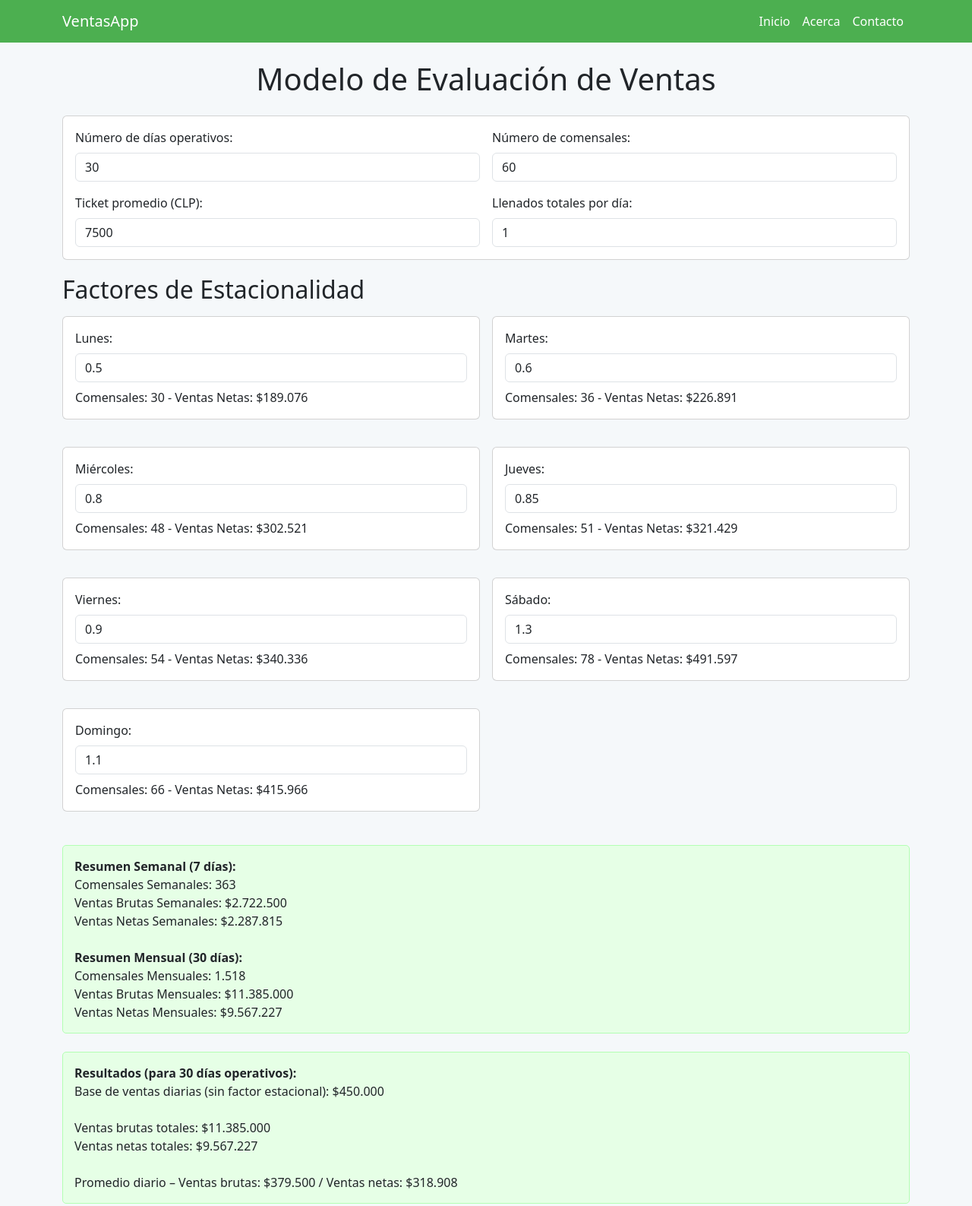
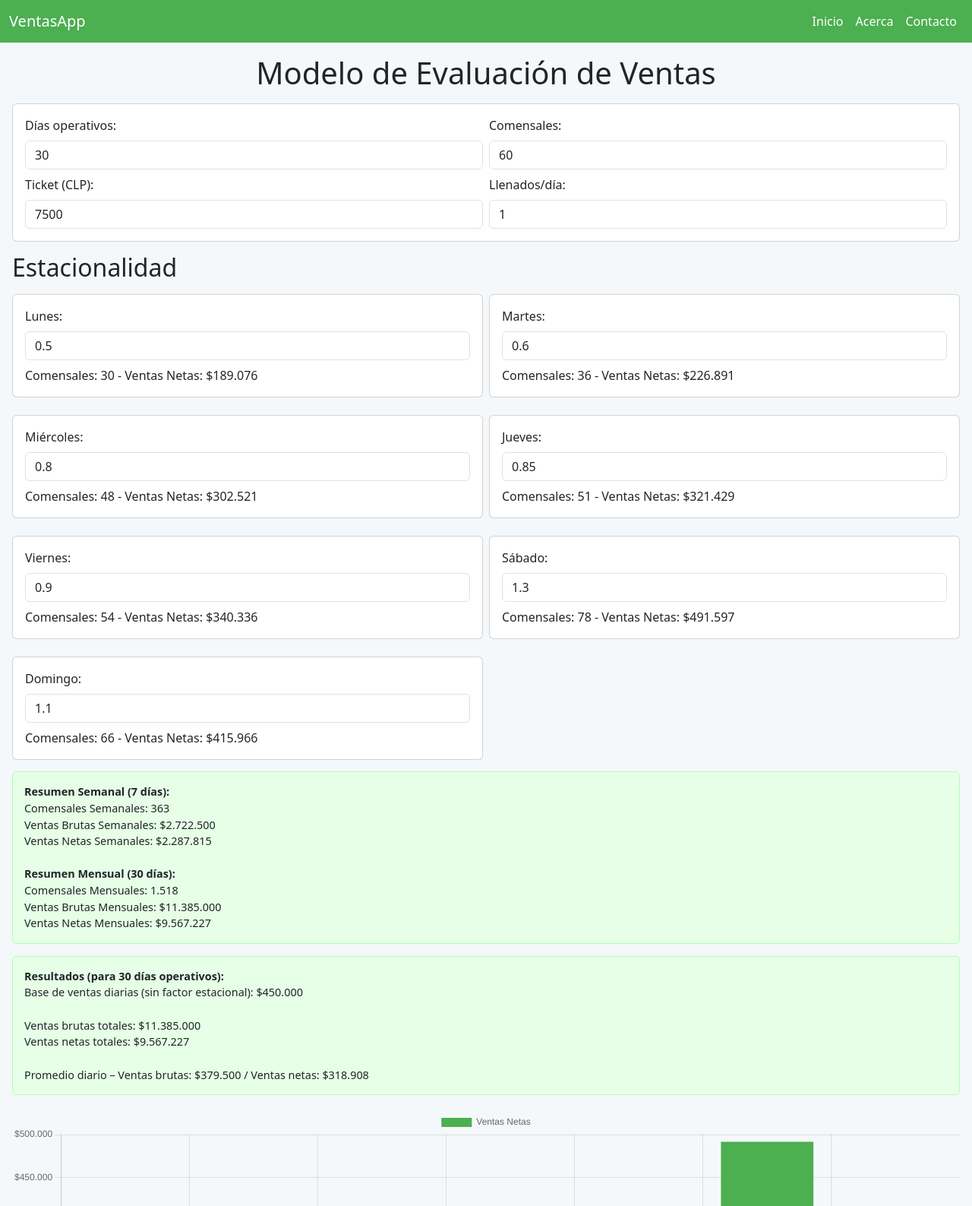
Before and after one commit to mstrubee/Estimacion_Ventas, a plain HTML site: page index.html in a window 1280 px wide. Shown: the top 1587 px of the page at 76% size. Drawn offline with nearby package versions, Linux system fonts and the light colour scheme.

Commit message:
index.html

```diff
--- a/index.html
+++ b/index.html
@@ -2,8 +2,9 @@
 <html lang="es">
 <head>
   <meta charset="UTF-8">
+  <!-- Meta viewport para dispositivos móviles -->
   <meta name="viewport" content="width=device-width, initial-scale=1">
-  <title>Estimación de Ventas - App</title>
+  <title>VentasApp - Móvil</title>
   <!-- Bootstrap CSS CDN -->
   <link href="https://cdn.jsdelivr.net/npm/bootstrap@5.3.0/dist/css/bootstrap.min.css" rel="stylesheet">
   <!-- Chart.js -->
@@ -11,6 +12,7 @@
   <style>
     body {
       background-color: #f5f8fa;
+      padding-bottom: 20px;
     }
     .navbar {
       background-color: #4CAF50;
@@ -18,23 +20,44 @@
     .navbar-brand, .nav-link {
       color: #fff !important;
     }
-    .card { margin-bottom: 20px; }
+    .card {
+      margin-bottom: 15px;
+    }
     .result, #resumen_periodos {
       background-color: #e6ffe6;
       border: 1px solid #b3ffb3;
       padding: 15px;
       border-radius: 5px;
-      margin-bottom: 20px;
+      margin-bottom: 15px;
+      font-size: 0.9rem;
     }
     .chart-container {
       margin-top: 20px;
+    }
+    label {
+      font-weight: 500;
+    }
+    /* Ajustes para pantallas menores (ej. iPhone) */
+    @media (max-width: 480px) {
+      h1 {
+        font-size: 1.5rem;
+      }
+      .card-body, .result {
+        padding: 10px;
+      }
+      .form-label {
+        font-size: 0.9rem;
+      }
+      input.form-control {
+        font-size: 1rem;
+      }
     }
   </style>
 </head>
 <body>
   <!-- Navbar -->
-  <nav class="navbar navbar-expand-lg mb-4">
-    <div class="container">
+  <nav class="navbar navbar-expand-lg mb-3">
+    <div class="container-fluid">
       <a class="navbar-brand" href="#">VentasApp</a>
       <button class="navbar-toggler" type="button" data-bs-toggle="collapse"
               data-bs-target="#navbarNav" aria-controls="navbarNav"
@@ -51,28 +74,28 @@
     </div>
   </nav>
 
-  <!-- Main container -->
-  <div class="container">
-    <h1 class="text-center mb-4">Modelo de Evaluación de Ventas</h1>
+  <!-- Contenedor principal -->
+  <div class="container-fluid px-3">
+    <h1 class="text-center mb-3">Modelo de Evaluación de Ventas</h1>
 
     <!-- Parámetros Base -->
     <div class="card">
       <div class="card-body">
-        <div class="row g-3">
-          <div class="col-md-6">
-            <label for="dias" class="form-label">Número de días operativos:</label>
+        <div class="row g-2">
+          <div class="col-6">
+            <label for="dias" class="form-label">Días operativos:</label>
             <input type="number" id="dias" value="30" step="any" class="form-control">
           </div>
-          <div class="col-md-6">
-            <label for="comensales" class="form-label">Número de comensales:</label>
+          <div class="col-6">
+            <label for="comensales" class="form-label">Comensales:</label>
             <input type="number" id="comensales" value="60" step="any" class="form-control">
           </div>
-          <div class="col-md-6">
-            <label for="ticket" class="form-label">Ticket promedio (CLP):</label>
+          <div class="col-6">
+            <label for="ticket" class="form-label">Ticket (CLP):</label>
             <input type="number" id="ticket" value="7500" step="any" class="form-control">
           </div>
-          <div class="col-md-6">
-            <label for="llenados" class="form-label">Llenados totales por día:</label>
+          <div class="col-6">
+            <label for="llenados" class="form-label">Llenados/día:</label>
             <input type="number" id="llenados" value="1" step="any" class="form-control">
           </div>
         </div>
@@ -80,9 +103,9 @@
     </div>
 
     <!-- Estacionalidad -->
-    <h2 class="mb-3">Factores de Estacionalidad</h2>
-    <div class="row row-cols-1 row-cols-md-2 g-3 mb-4">
-      <!-- Cada Card para cada día -->
+    <h2 class="mb-3">Estacionalidad</h2>
+    <div class="row row-cols-2 g-2">
+      <!-- Tarjetas para cada día -->
       <div class="col">
         <div class="card">
           <div class="card-body">
@@ -149,10 +172,10 @@
     </div>
 
     <!-- Resumen Semanal y Mensual -->
-    <div id="resumen_periodos" class="result mb-4"></div>
+    <div id="resumen_periodos" class="result mb-3"></div>
 
     <!-- Resultados Generales -->
-    <div id="resultados" class="result mb-4"></div>
+    <div id="resultados" class="result mb-3"></div>
 
     <!-- Gráfico -->
     <div class="chart-container">
@@ -164,12 +187,12 @@
   <script src="https://cdn.jsdelivr.net/npm/bootstrap@5.3.0/dist/js/bootstrap.bundle.min.js"></script>
 
   <script>
-    // Función para formatear números a moneda CLP sin decimales
+    // Función para formatear números a formato CLP sin decimales
     function formatCLP(value) {
       return value.toLocaleString('es-CL', { maximumFractionDigits: 0 });
     }
 
-    // Convierte un string a número permitiendo el 0 (si no es número retorna 1)
+    // Función auxiliar para parsear permitiendo el 0 (si no es número retorna 1)
     function safeParseFloat(value) {
       const num = parseFloat(value);
       return isNaN(num) ? 1 : num;
@@ -197,7 +220,7 @@
         safeParseFloat(document.getElementById('est_domingo').value)
       ];
 
-      // Actualización de información por día en estacionalidad
+      // Actualización de información en cada día
       const diaNames = ["lunes", "martes", "miercoles", "jueves", "viernes", "sabado", "domingo"];
       diaNames.forEach((dia, index) => {
         const factor = estacionalidad[index];
@@ -211,7 +234,7 @@
         }
       });
 
-      // Cálculo total para (dias operativos)
+      // Cálculos generales (para "dias" operativos)
       const sumaSemanal = estacionalidad.reduce((a, b) => a + b, 0);
       const semanas = Math.floor(dias / 7);
       const resto = dias % 7;
@@ -223,7 +246,7 @@
       const promedioBrutas = dias ? totalBrutas / dias : 0;
       const promedioNetas = dias ? totalNetas / dias : 0;
 
-      // Resultados generales para el período ingresado
+      // Actualizar resultados generales
       document.getElementById('resultados').innerHTML = `
         <strong>Resultados (para ${dias} días operativos):</strong><br>
         Base de ventas diarias (sin factor estacional): $${formatCLP(baseVentasBrutas)}<br><br>
@@ -250,7 +273,7 @@
       const monthlyVentasBrutas = baseVentasBrutas * monthlyFactor;
       const monthlyVentasNetas = monthlyVentasBrutas / 1.19;
 
-      // Actualización del resumen de períodos
+      // Actualizar resumen de períodos
       document.getElementById('resumen_periodos').innerHTML = `
         <strong>Resumen Semanal (7 días):</strong><br>
         Comensales Semanales: ${weeklyComensales.toLocaleString('es-CL', {maximumFractionDigits: 0})}<br>
@@ -272,7 +295,6 @@
       }
 
       const labels = ["Lunes", "Martes", "Miércoles", "Jueves", "Viernes", "Sábado", "Domingo"];
-      // Cálculo de ventas netas para cada día
       const datosNetas = estacionalidad.map(factor => (ventasBase * factor) / 1.19);
 
       window.chartInstance = new Chart(ctx, {
```
